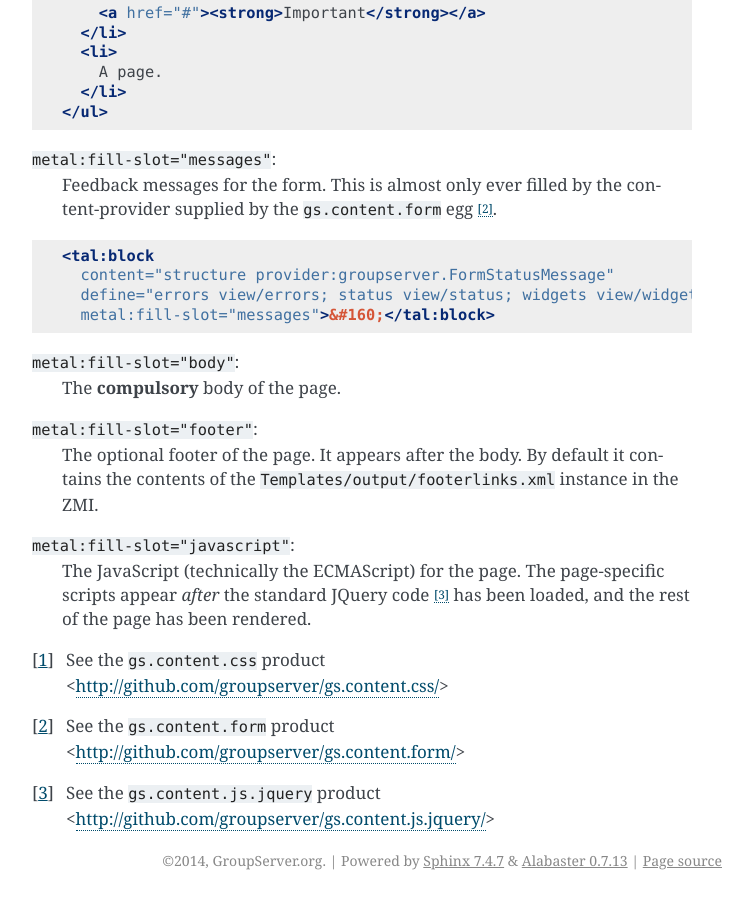
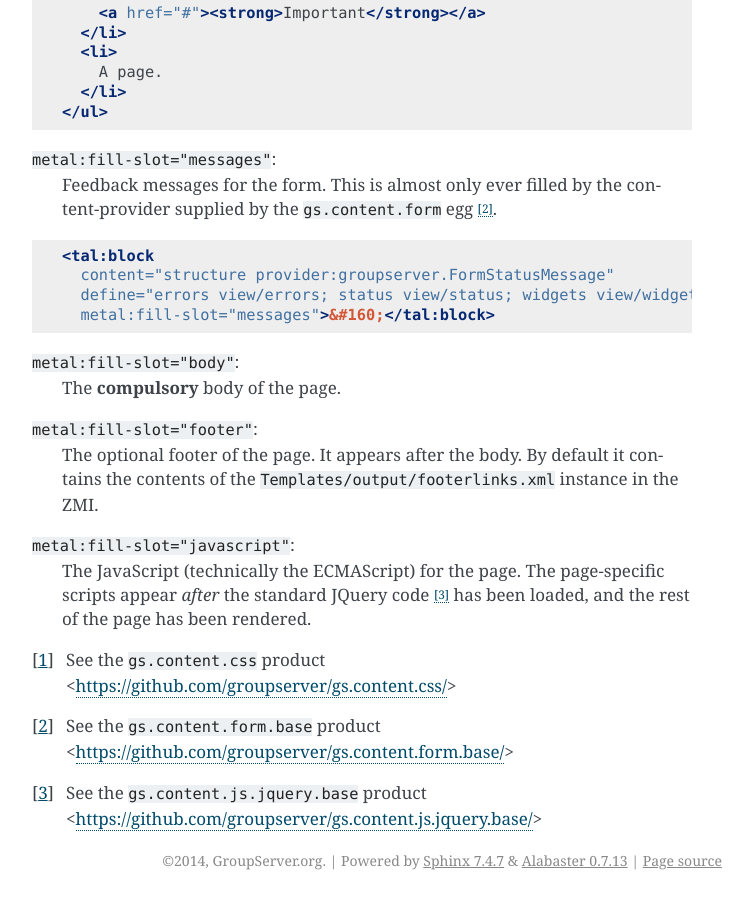
Before and after one commit to mistraloz/lwepgs.content.layout, a Sphinx documentation site: the page built from docs/templates.rst, in a window 1280 px wide and 900 px high, scrolled down 1884 px. Shown: the whole window, without its empty margins (388-1141 px from the left). Built offline with Sphinx 7.4.7, drawn with Linux system fonts in a browser that asks for light colours.

```diff
--- a/docs/templates.rst
+++ b/docs/templates.rst
@@ -125,10 +125,10 @@ There are nine slots defined by the two layouts.
 .. _GroupServer: http://groupserver.org/
 
 .. [#css] See the ``gs.content.css`` product
-          <http://github.com/groupserver/gs.content.css/>
+          <https://github.com/groupserver/gs.content.css/>
 
-.. [#form] See the ``gs.content.form`` product
-           <http://github.com/groupserver/gs.content.form/>
+.. [#form] See the ``gs.content.form.base`` product
+           <https://github.com/groupserver/gs.content.form.base/>
 
-.. [#jquery] See the ``gs.content.js.jquery`` product
-           <http://github.com/groupserver/gs.content.js.jquery/>
+.. [#jquery] See the ``gs.content.js.jquery.base`` product
+           <https://github.com/groupserver/gs.content.js.jquery.base/>
--- a/version.py
+++ b/version.py
@@ -1,5 +1,5 @@
 # -*- coding: utf-8 -*-
-version = '3.1.6'
+version = '3.1.7'
 release = False
 
 #--------------------------------------------------------------------------#
```
Also changed, not shown: docs/HISTORY.rst (+22 -12 lines), 1 other file.
